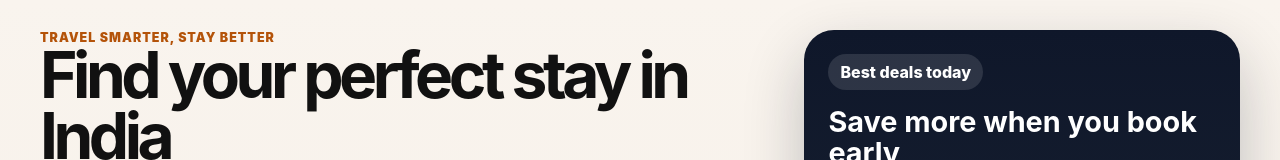
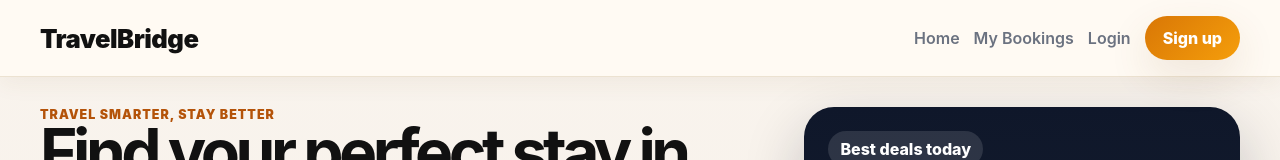
Before and after one commit to manwagh2187/TravelBridge-final, a Next.js app: page / in a window 1280 px wide. Shown: the top 160 px of the page. Built offline with nearby package versions, Linux system fonts and the light colour scheme; no server answers; the database is empty.

Commit message:
Your descriptive commit message1

```diff
--- a/components/header.js
+++ b/components/header.js
@@ -1,24 +1,45 @@
-div className=topbar
-  div className=container topbar-inner
-    Link href= className=brandTravelBridgeLink
+import Link from 'next/link';
+import { useAuth } from '../context/AuthContext';
 
-    div className=nav
-      Link href= className=nav-linkHomeLink
-      Link href=bookingbookings className=nav-linkMy BookingsLink
+export default function Header() {
+  const { user, isAuthenticated, loading, logout } = useAuth();
 
-      div className=nav-auth
-        {isAuthenticated  (
+  return (
+    <header className="topbar">
+      <div className="container topbar-inner">
+        <Link href="/" className="brand">
+          TravelBridge
+        </Link>
 
-            span className=user-pillHi, {user.name  'User'}span
-            button className=btn btn-outline onClick={logout}Logoutbutton
+        <nav className="nav">
+          <Link href="/" className="nav-link">
+            Home
+          </Link>
+          <Link href="/booking/bookings" className="nav-link">
+            My Bookings
+          </Link>
 
-        )  (
+          {!loading && isAuthenticated ? (
+            <>
+              <span className="user-pill">Hi, {user?.name || user?.email || 'User'}</span>
+              <button className="btn btn-outline" type="button" onClick={logout}>
+                Logout
+              </button>
+            </>
+          ) : null}
 
-            Link href=login className=nav-linkLoginLink
-            Link href=signup className=btn btn-primarySign upLink
-
-        )}
-      div
-    div
-  div
-div
+          {!loading && !isAuthenticated ? (
+            <>
+              <Link href="/login" className="nav-link">
+                Login
+              </Link>
+              <Link href="/signup" className="btn btn-primary">
+                Sign up
+              </Link>
+            </>
+          ) : null}
+        </nav>
+      </div>
+    </header>
+  );
+}
--- a/context/AuthContext.js
+++ b/context/AuthContext.js
@@ -1,47 +1,59 @@
 import { createContext, useContext, useEffect, useMemo, useState } from 'react';
-import { clearAuth, getToken, getUser, setAuth } from '../lib/auth';
 
 const AuthContext = createContext(null);
 
 export function AuthProvider({ children }) {
-  const [token, setTokenState] = useState(null);
-  const [user, setUserState] = useState(null);
-  const [ready, setReady] = useState(false);
+  const [user, setUser] = useState(null);
+  const [loading, setLoading] = useState(true);
 
   useEffect(() => {
-    setTokenState(getToken());
-    setUserState(getUser());
-    setReady(true);
+    try {
+      const raw = localStorage.getItem('travelbridge_user');
+      if (raw) {
+        setUser(JSON.parse(raw));
+      }
+    } catch {
+      setUser(null);
+    } finally {
+      setLoading(false);
+    }
   }, []);
 
-  const login = (nextToken, nextUser) => {
-    setAuth(nextToken, nextUser);
-    setTokenState(nextToken);
-    setUserState(nextUser);
-  };
-
-  const logout = () => {
-    clearAuth();
-    setTokenState(null);
-    setUserState(null);
-  };
-
-  const value = useMemo(() => ({
-    token,
-    user,
-    ready,
-    isAuthenticated: Boolean(token),
-    login,
-    logout,
-  }), [token, user, ready]);
+  const value = useMemo(() => {
+    return {
+      user,
+      loading,
+      isAuthenticated: !!user,
+      login: (nextUser) => {
+        setUser(nextUser);
+        try {
+          localStorage.setItem('travelbridge_user', JSON.stringify(nextUser));
+        } catch {}
+      },
+      logout: () => {
+        setUser(null);
+        try {
+          localStorage.removeItem('travelbridge_user');
+        } catch {}
+      },
+    };
+  }, [user, loading]);
 
   return <AuthContext.Provider value={value}>{children}</AuthContext.Provider>;
 }
 
 export function useAuth() {
-  const ctx = useContext(AuthContext);
-  if (!ctx) {
-    throw new Error('useAuth must be used within AuthProvider');
+  const context = useContext(AuthContext);
+
+  if (!context) {
+    return {
+      user: null,
+      loading: true,
+      isAuthenticated: false,
+      login: () => {},
+      logout: () => {},
+    };
   }
-  return ctx;
+
+  return context;
 }
--- a/pages/_app.js
+++ b/pages/_app.js
@@ -1,9 +1,11 @@
 import '../styles/globals.css';
 import { AuthProvider } from '../context/AuthContext';
+import Header from '../components/Header';
 
 export default function App({ Component, pageProps }) {
   return (
     <AuthProvider>
+      <Header />
       <Component {...pageProps} />
     </AuthProvider>
   );
```
